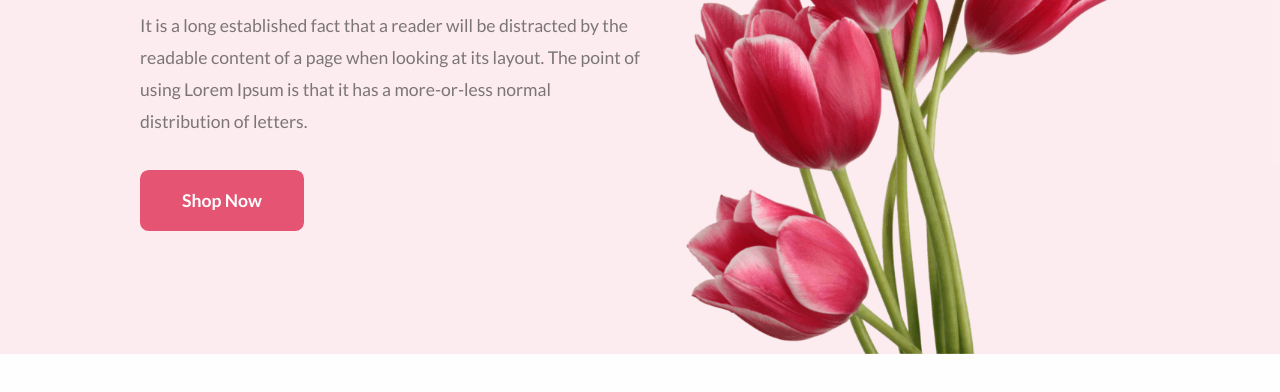
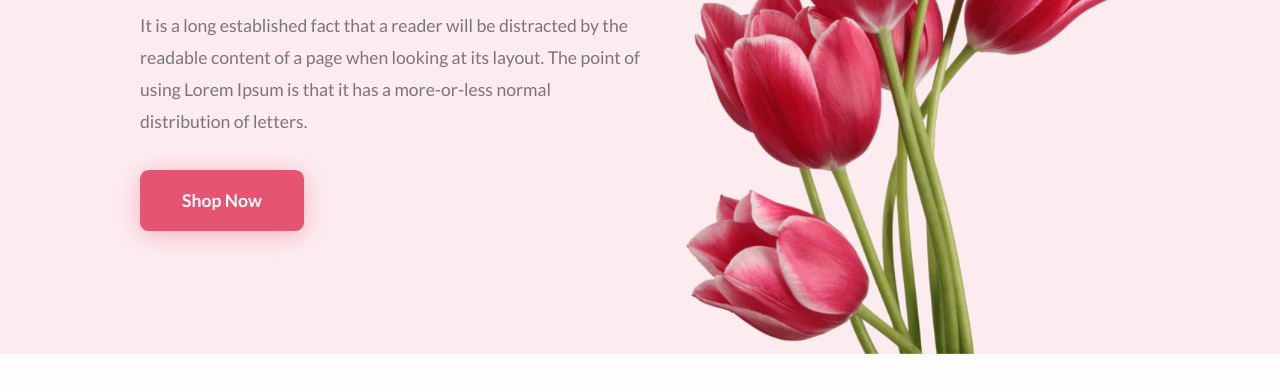
Before and after one commit to yhsunny176/flower-shop-responsive, a plain HTML site: page index.html in a window 1280 px wide. In both pictures the pointer is over the link "Shop Now". Shown: the part 346-738 px from the top of the page. Drawn offline with Linux system fonts and the light colour scheme.

Commit message:
Added hover effect to banner button

```diff
--- a/styles/styles.css
+++ b/styles/styles.css
@@ -62,6 +62,17 @@ body {
   background-color: rgba(229, 84, 115, 1);
   color: #FEFEFE;
   border-radius: 0.5em;
+}
+
+.banner-contents>a:hover {
+  background-color: rgba(229, 84, 115, 1);
+  box-shadow: 0px 4px 24px 0px rgba(229, 84, 115, 0.36);
+  transition-property: box-shadow;
+}
+
+.banner-contents>a:hover{
+  transition-duration: 0.3s;
+  transition-timing-function: ease-out;
 }
 
 .img-content {
```
